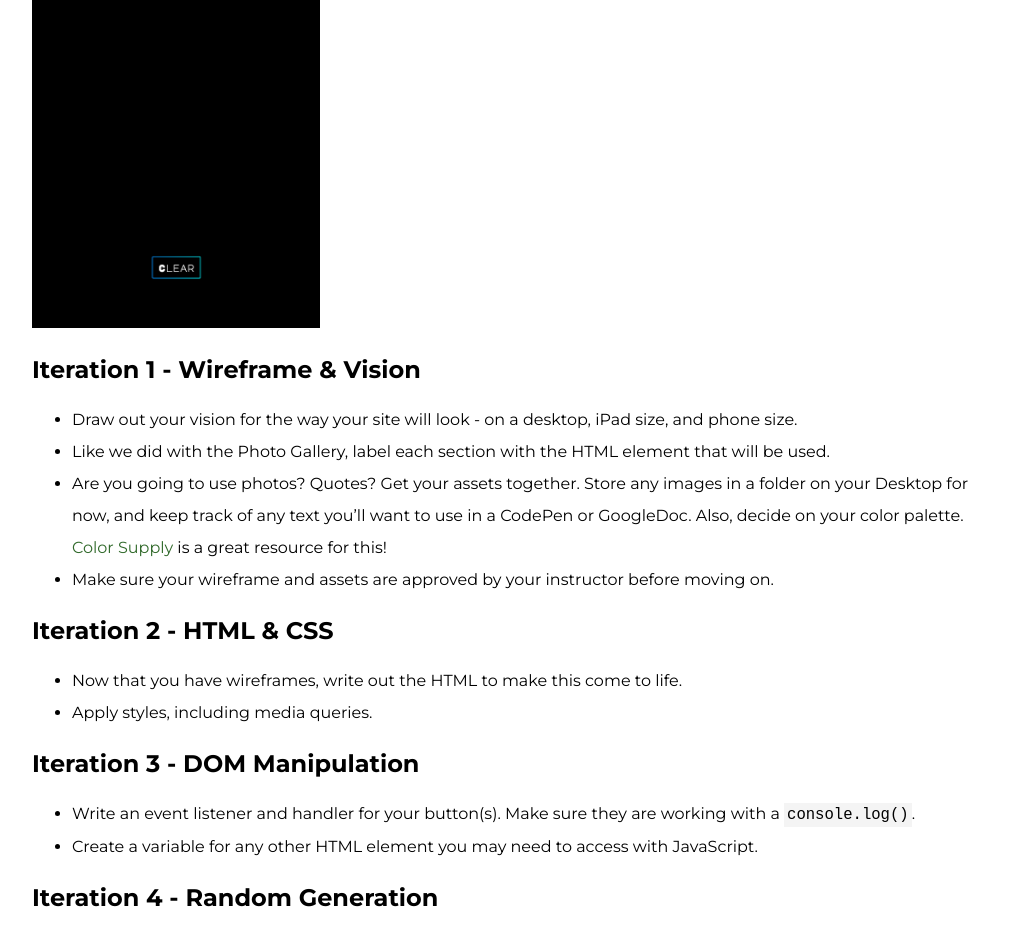
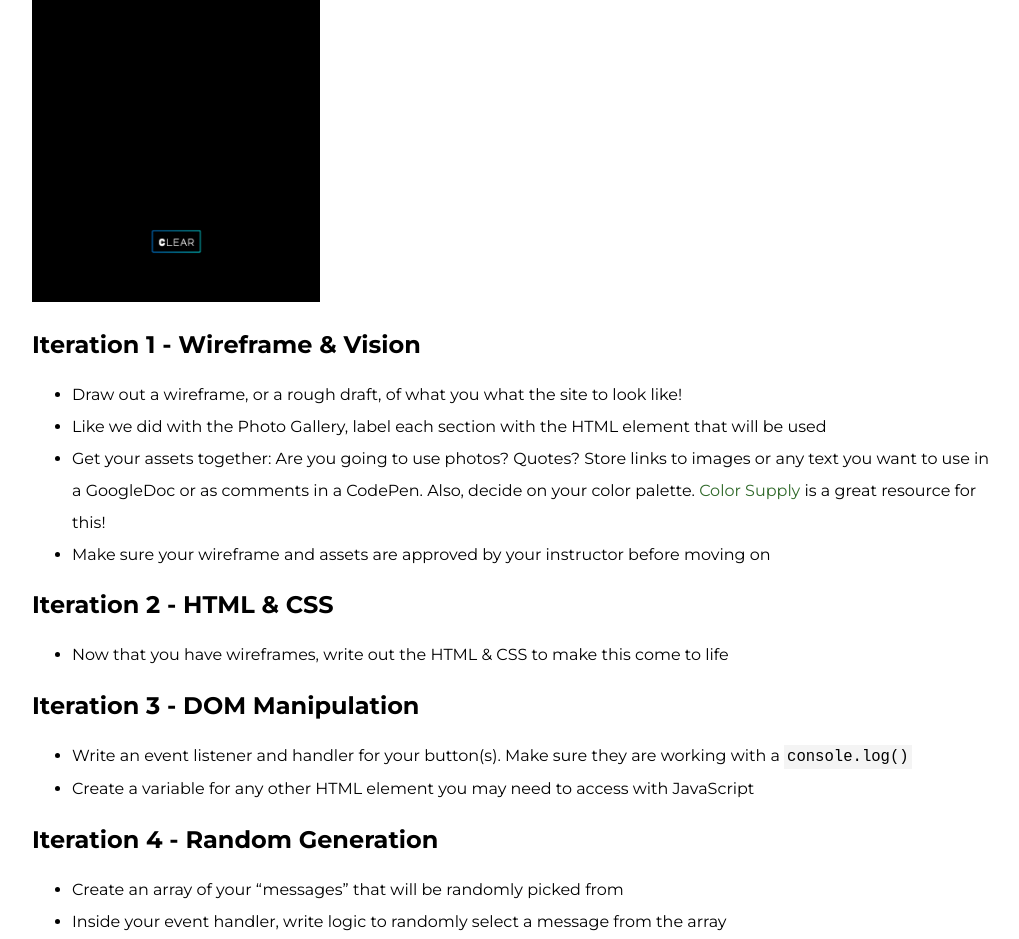
Before and after one commit to ameseee/kwk-curriculum-site, a Jekyll site: the page built from web-app/projects/random-message-generator/index.md, in a window 1280 px wide and 1400 px high, scrolled down 1268 px. Shown: the top 939 px of the window, without its empty margins (128-1147 px from the left). Built offline with Jekyll 4.4.1, drawn with Linux system fonts in a browser that asks for light colours; nearby versions of some CDN libraries; some of the changed text lies outside the part shown.

Commit message:
Update Random Message Generator for CodePen only

```diff
--- a/web-app/projects/random-message-generator/index.md
+++ b/web-app/projects/random-message-generator/index.md
@@ -27,30 +26,23 @@
 
 ## Iteration 1 - Wireframe & Vision
 
-- Draw out your vision for the way your site will look - on a desktop, iPad size, and phone size.
-- Like we did with the Photo Gallery, label each section with the HTML element that will be used.
-- Are you going to use photos? Quotes? Get your assets together. Store any images in a folder on your Desktop for now, and keep track of any text you'll want to use in a CodePen or GoogleDoc. Also, decide on your color palette. [Color Supply](https://colorsupplyyy.com/app) is a great resource for this!
-- Make sure your wireframe and assets are approved by your instructor before moving on.
+- Draw out a wireframe, or a rough draft, of what you what the site to look like!
+- Like we did with the Photo Gallery, label each section with the HTML element that will be used
+- Get your assets together: Are you going to use photos? Quotes? Store links to images or any text you want to use in a GoogleDoc or as comments in a CodePen. Also, decide on your color palette. [Color Supply](https://colorsupplyyy.com/app) is a great resource for this!
+- Make sure your wireframe and assets are approved by your instructor before moving on
 <br>
 
 ## Iteration 2 - HTML & CSS
 
-- Now that you have wireframes, write out the HTML to make this come to life.
-- Apply styles, including media queries.
+- Now that you have wireframes, write out the HTML & CSS to make this come to life
 
 ## Iteration 3 - DOM Manipulation
 
-- Write an event listener and handler for your button(s). Make sure they are working with a `console.log()`.
-- Create a variable for any other HTML element you may need to access with JavaScript.
+- Write an event listener and handler for your button(s). Make sure they are working with a `console.log()`
+- Create a variable for any other HTML element you may need to access with JavaScript
 
 ## Iteration 4 - Random Generation
 
 - Create an array of your "messages" that will be randomly picked from
-- Inside your event handler, write logic to randomly select a message from the array.
-- Your event handler should also make sure that the selected message appears on the screen for your user.
-
-## Iteration 5 - Deploy
-
-- Create a GitHub repository
-- Commit and push your work
-- Deploy to GitHub pages in the Settings tab
+- Inside your event handler, write logic to randomly select a message from the array
+- Your event handler should also make sure that the selected message appears on the screen for your user
```
Also changed, not shown: other parts of web-app/projects/random-message-generator/index.md (+3 -4 lines).
